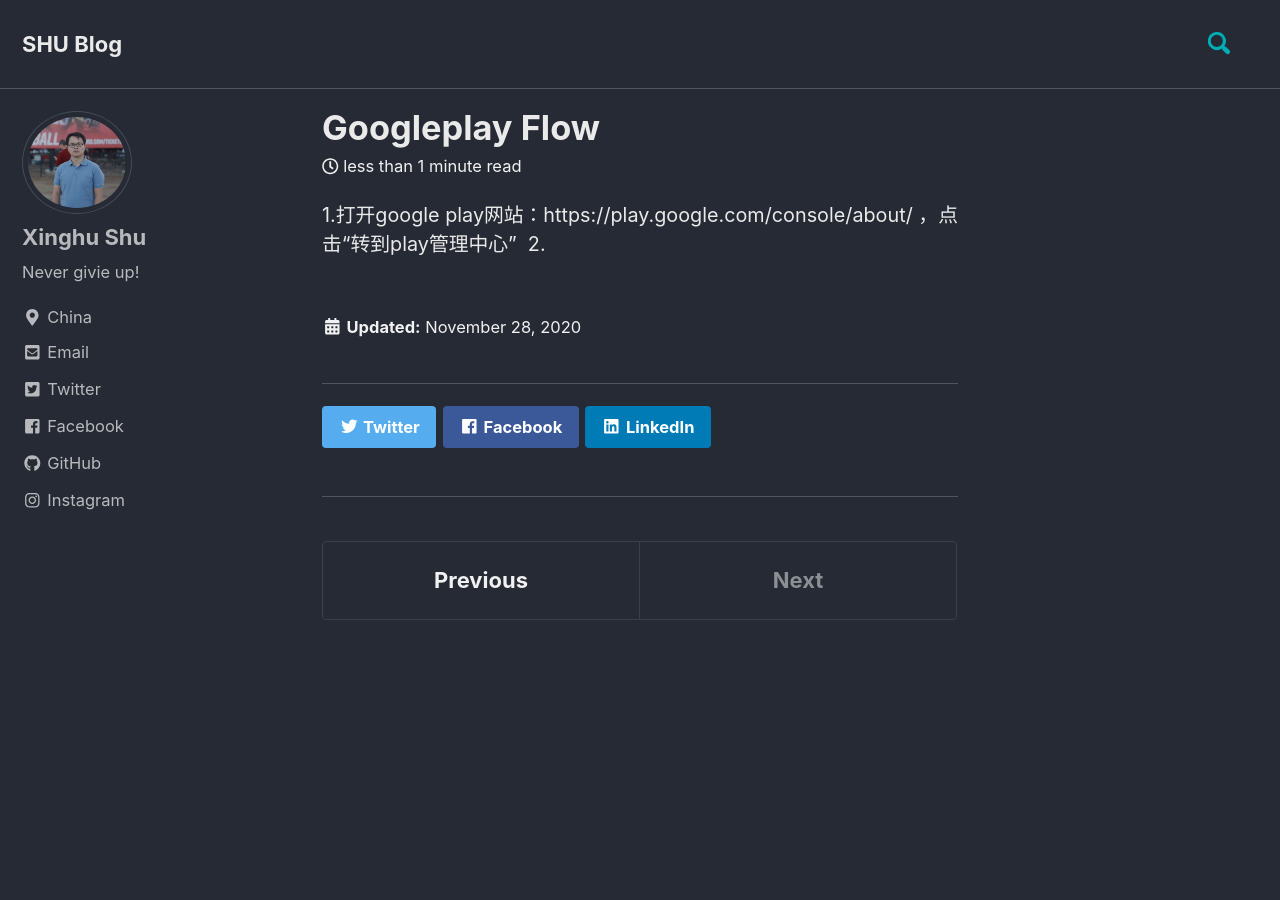
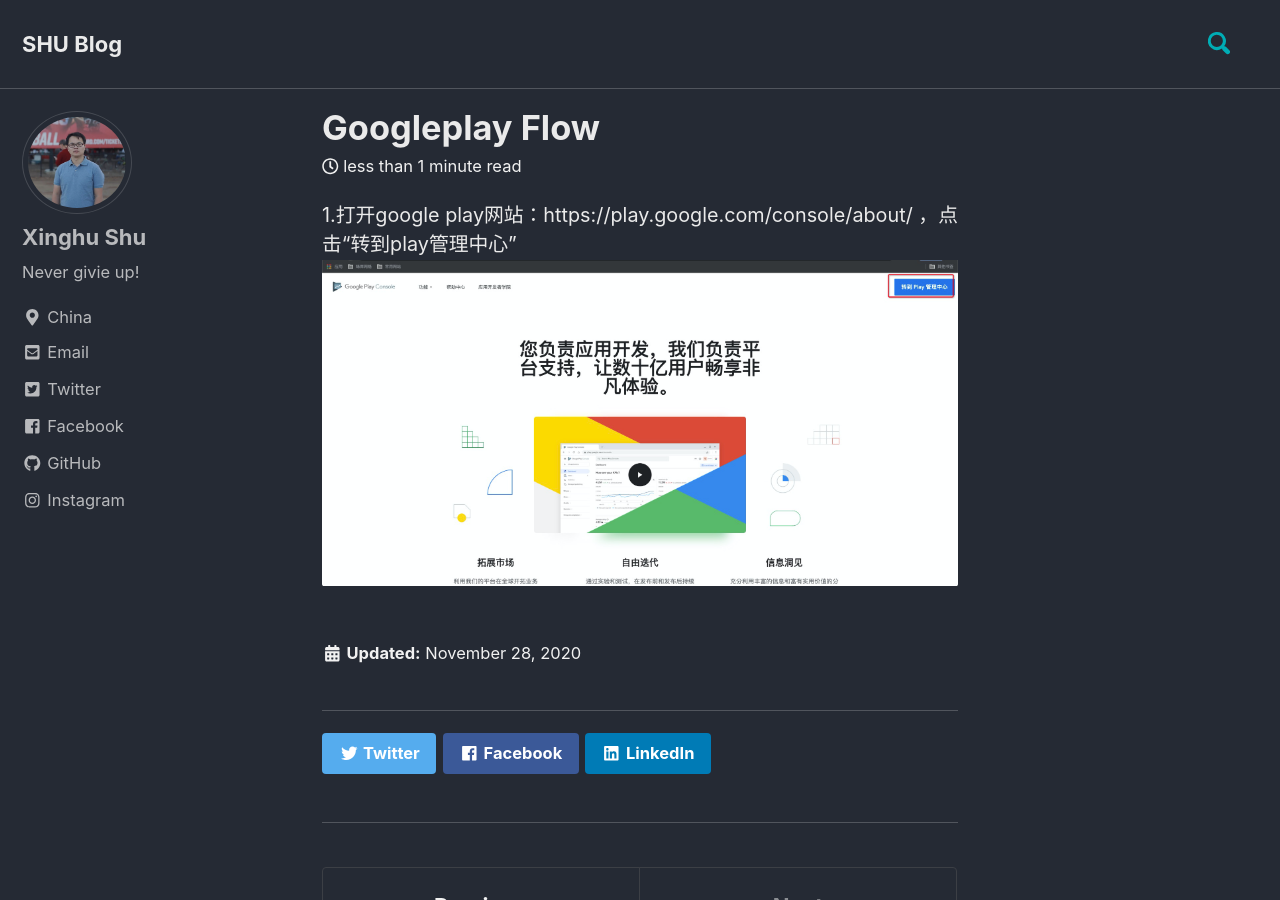
Before and after one commit to beasonshu/beasonshu.github.io, a Jekyll site: the page built from _posts/2020-11-28-googleplay-flow.md, in a window 1280 px wide and 900 px high. Built offline with Jekyll 4.4.1, drawn with Linux system fonts in a browser that asks for light colours; cached includes are drawn as plain includes; nearby versions of some CDN libraries.

Commit message:
google play 上架流程

```diff
--- a/_posts/2020-11-28-googleplay-flow.md
+++ b/_posts/2020-11-28-googleplay-flow.md
@@ -1,3 +1,2 @@
 1.打开google play网站：https://play.google.com/console/about/   ，点击“转到play管理中心”
-![](images/image_1.png)
-2.
+![](https://raw.githubusercontent.com/beasonshu/beasonshu.github.io/master/_posts/images/image_1.png)
```
